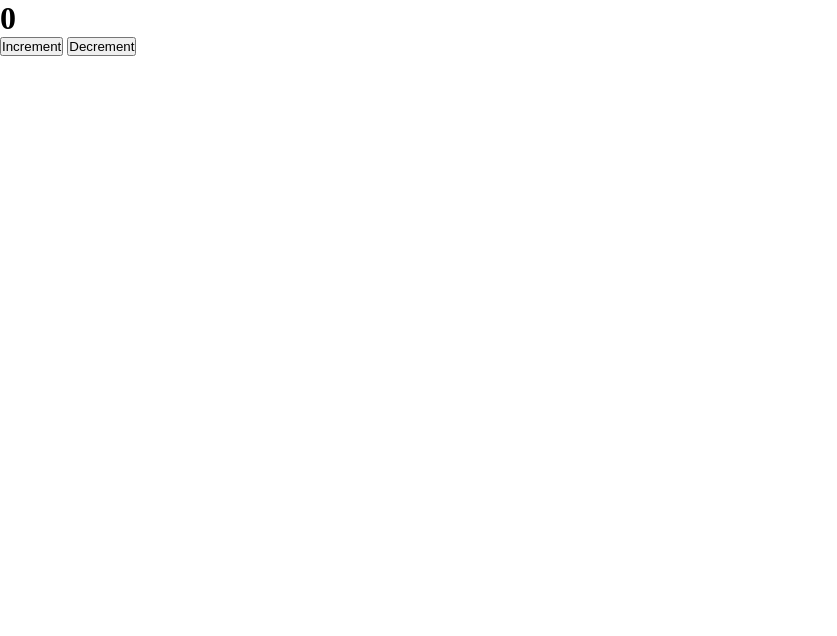
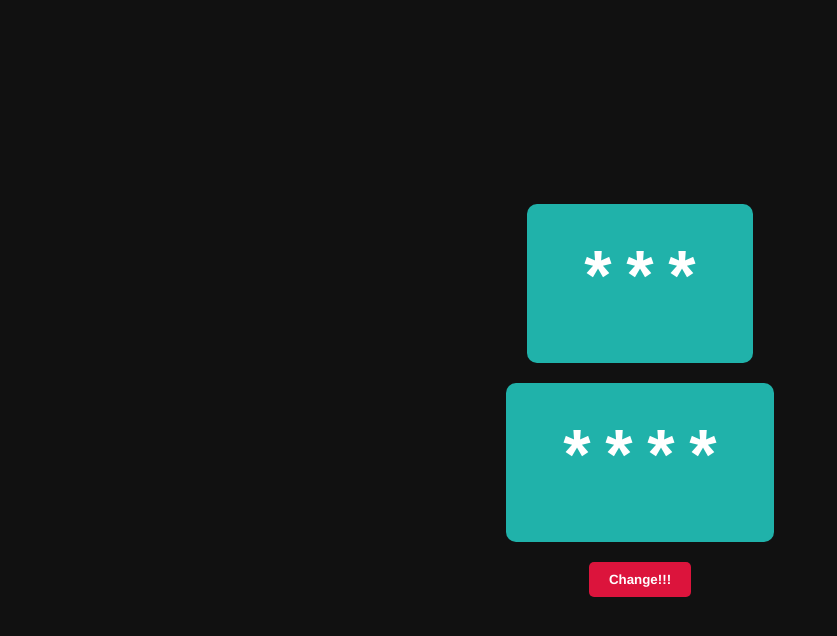
Before and after one commit to shawkishan/Cohort2.0-JavaScript-Project, a plain HTML site: page Project Day2/index.html in a window 1280 px wide. Shown: the whole page, without its empty margins (0-837 px from the left). Drawn offline with Linux system fonts and the light colour scheme.

Commit message:
First Commit

```diff
--- a/Project Day2/index.html
+++ b/Project Day2/index.html
@@ -1,5 +1,6 @@
 <!DOCTYPE html>
 <html lang="en">
+
 <head>
     <meta charset="UTF-8">
     <meta name="viewport" content="width=device-width, initial-scale=1.0">
@@ -7,11 +8,15 @@
     <link rel="stylesheet" href="style.css">
 </head>
 <body>
+    <main>
+        <h1>***</h1>
 
-    <h1>0</h1>
-    <button id="inc">Increment</button>
-    <button id="decr">Decrement</button>
+         <h2>****</h2>
+
+        <button>Change!!!</button>
+    </main>
 
     <script src="script.js"></script>
 </body>
+
 </html>
--- a/Project Day2/script.js
+++ b/Project Day2/script.js
@@ -0,0 +1,46 @@
+var arr = [
+    {
+        team: 'CSK',
+        primary: 'yellow',
+        secondary: 'blue',
+    },
+    {
+        team: 'RCB',
+        primary: 'red',
+        secondary: 'black'
+    },
+    {
+        team: 'MI',
+        primary: 'blue',
+        secondary: 'gold'
+    },
+    {
+        team: 'KKR',
+        primary: 'purple',
+        secondary: 'gold'
+    },
+    {
+        team: 'SRH',
+        primary: 'orange',
+        secondary: 'black'
+    },
+    {
+        team: 'PBKS',
+        primary: 'crimson',
+        secondary: 'silver'
+    },
+]
+
+
+
+var h1 = document.querySelector('h1')
+var btn = document.querySelector('button')
+var main = document.querySelector('main')
+
+btn.addEventListener('click',function(){
+
+    var winner=arr[Math.floor(Math.random()*arr.length)]
+    h1.innerHTML = winner.team
+    h1.style.backgroundColor = winner.secondary
+    main.style.backgroundColor = winner.primary
+})
--- a/Project Day2/style.css
+++ b/Project Day2/style.css
@@ -2,8 +2,48 @@
     margin: 0;
     padding: 0;
     box-sizing: border-box;
+    font-family: 'helvetica neue';
+    color: #fff;
 }
 html,body{
     width: 100%;
     height: 100%;
 }
+main{
+  height: 100%;
+  width: 100%;
+  background-color: #111;
+  display: flex;
+  align-items: center;
+  justify-content: center;
+  gap: 20px;
+  flex-direction: column;
+}
+h2{
+  font-size: 70px;
+  background-color: lightseagreen;
+  padding: 40px 50px;
+  border-radius: 10px;
+  font-family: monospace;
+  align-items: flex-end;
+}
+h1{
+  font-size: 70px;
+  background-color: lightseagreen;
+  padding: 40px 50px;
+  border-radius: 10px;
+  font-family: monospace;
+}
+
+button{
+  padding: 10px 20px;
+  background-color: crimson;
+  border: none;
+  border-radius: 5px;
+  font-weight: 600;
+  cursor: pointer;
+}
+
+button:active{
+  scale: 0.95;
+}
```
